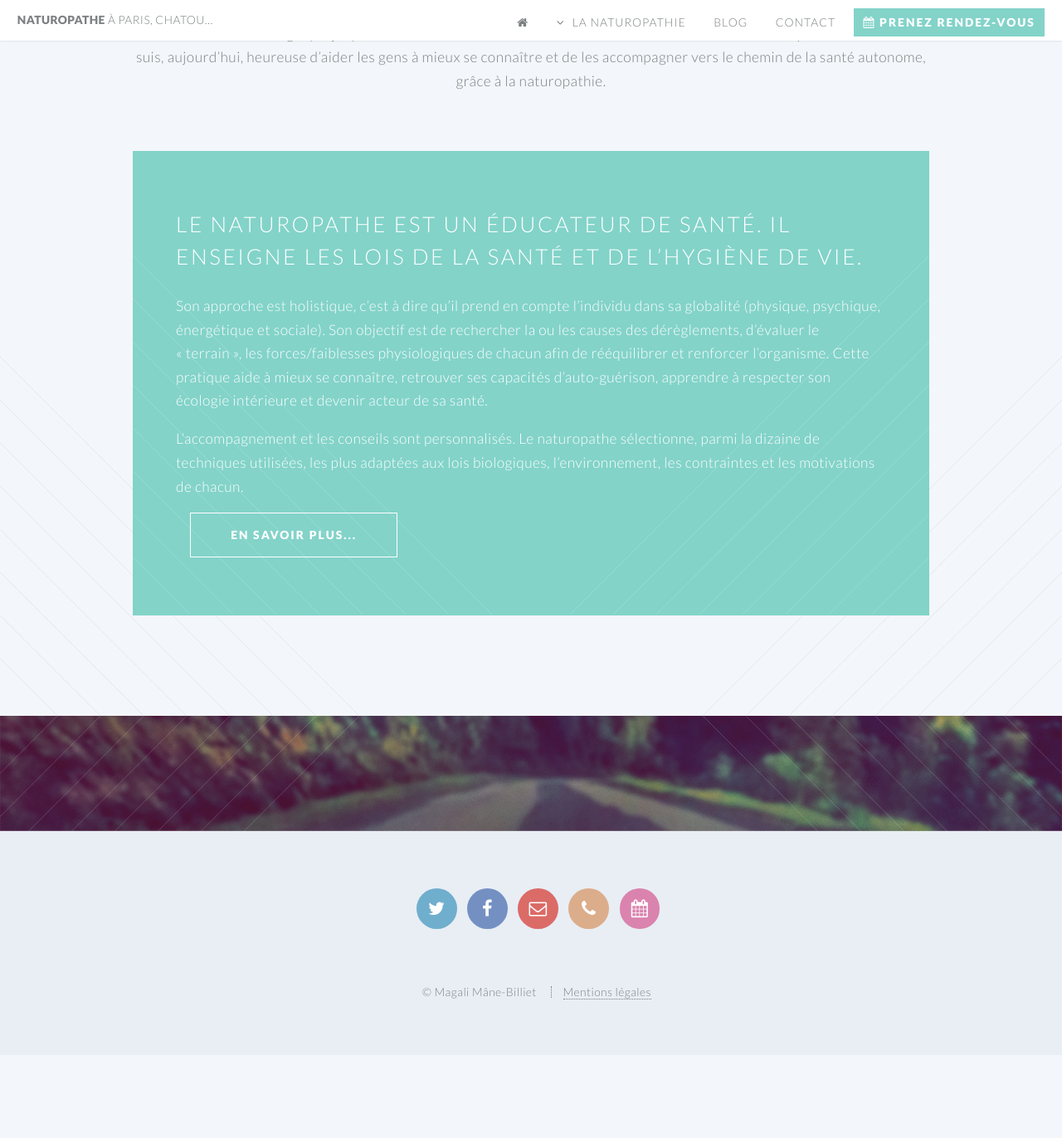
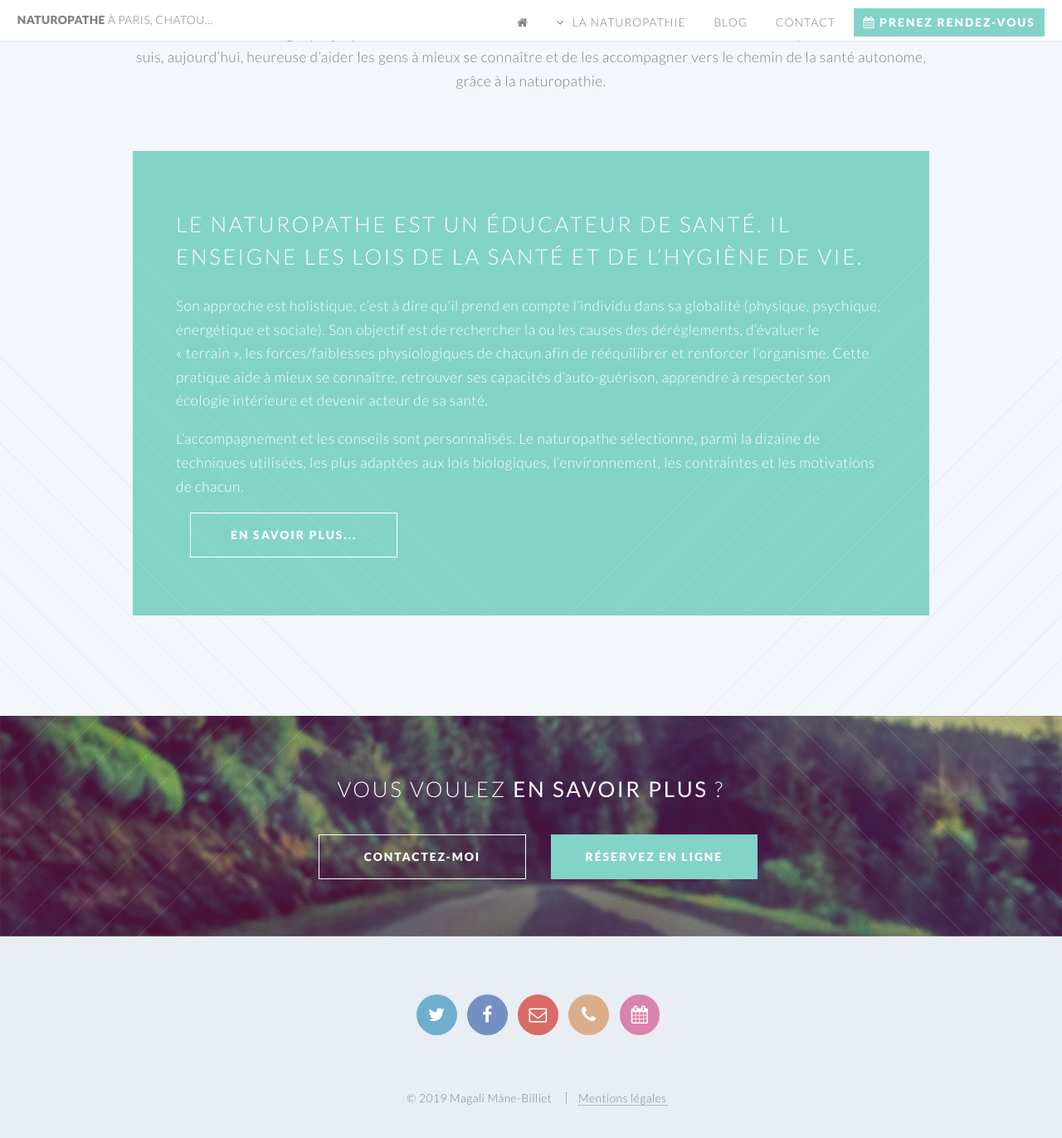
Before and after one commit to naturopathe/www.manebilliet.fr, a Jekyll site: the page built from index.html, in a window 1280 px wide and 1400 px high, scrolled down 1083 px. Shown: the top 1372 px of the window at 83% size. Built offline with Jekyll 4.4.1, drawn with Linux system fonts in a browser that asks for light colours; before the commit the page ends 2355 px from its top, so only the background shows below that.

Commit message:
contact form ok with bassin

```diff
--- a/_includes/footer.html
+++ b/_includes/footer.html
@@ -10,7 +10,7 @@
     </ul>
 
     <ul class="copyright">
-        <li>© Magali Mâne-Billiet</li>
+        <li>&copy; {{ 'now' | date: "%Y" }} Magali Mâne-Billiet</li>
         <li><a href="/mentions-legales">Mentions légales</a></li>
     </ul>
 
--- a/css/style.css
+++ b/css/style.css
@@ -187,6 +187,8 @@ article h3 {
 	input[type="text"],
 	input[type="password"],
 	input[type="email"],
+	input[type="number"],
+	input[type="tel"],
 	textarea {
 		-moz-transition: background-color 0.2s ease-in-out, border-color 0.2s ease-in-out;
 		-webkit-transition: background-color 0.2s ease-in-out, border-color 0.2s ease-in-out;
@@ -211,12 +213,16 @@ article h3 {
 		input[type="text"]:focus,
 		input[type="password"]:focus,
 		input[type="email"]:focus,
+		input[type="number"]:focus,
+		input[type="tel"]:focus,
 		textarea:focus {
 			border-color: #83d3c9;
 		}
 
 	input[type="text"],
 	input[type="password"],
+	input[type="number"],
+	input[type="tel"],
 	input[type="email"] {
 		line-height: 1em;
 	}
--- a/index.html
+++ b/index.html
@@ -142,16 +142,13 @@ description: ''
 
 <!-- CTA -->
 <section id="cta">
-{% comment %}
 <header>
-	<h2>Ready to do <strong>something</strong>?</h2>
-	<p>Proin a ullamcorper elit, et sagittis turpis integer ut fermentum.</p>
+	<h2>Vous voulez <strong>en savoir plus</strong>&nbsp;?</h2>
 </header>
 <footer>
 	<ul class="buttons">
-		<li><a href="#" class="button special">Take My Money</a></li>
-		<li><a href="#" class="button">LOL Wut</a></li>
+		<li><a href="/contact" class="button">Contactez-moi</a></li>
+		<li><a href="{{ site.doctolib.link }}" class="button special" title="Réservez une consultation de naturopathie en ligne">Réservez en ligne</a></li>
 	</ul>
 </footer>
-{% endcomment %}
 </section>
--- /dev/null
+++ b/robots.txt
@@ -0,0 +1,5 @@
+User-agent: *
+Disallow: /contact-merci
+Allow: /
+
+Sitemap: https://www.manebilliet.fr/sitemap.xml
```
Also changed, not shown: contact-merci.md (added, +14 -0 lines), contact.html (+7 -6 lines).
